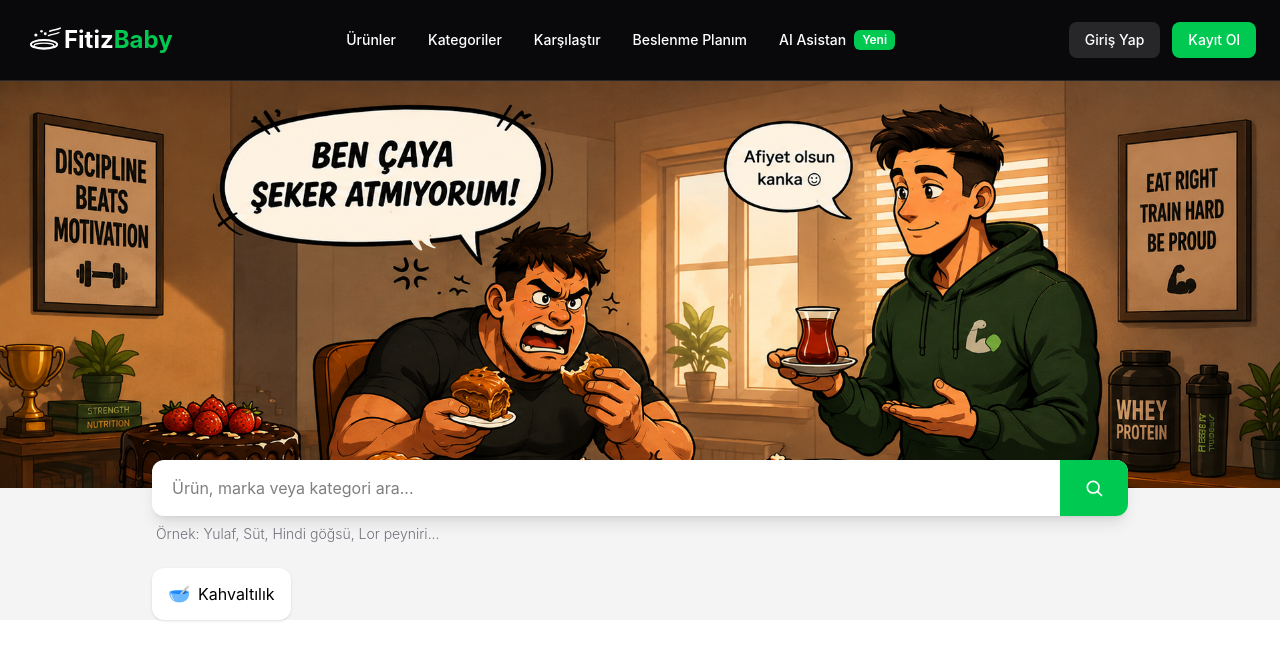
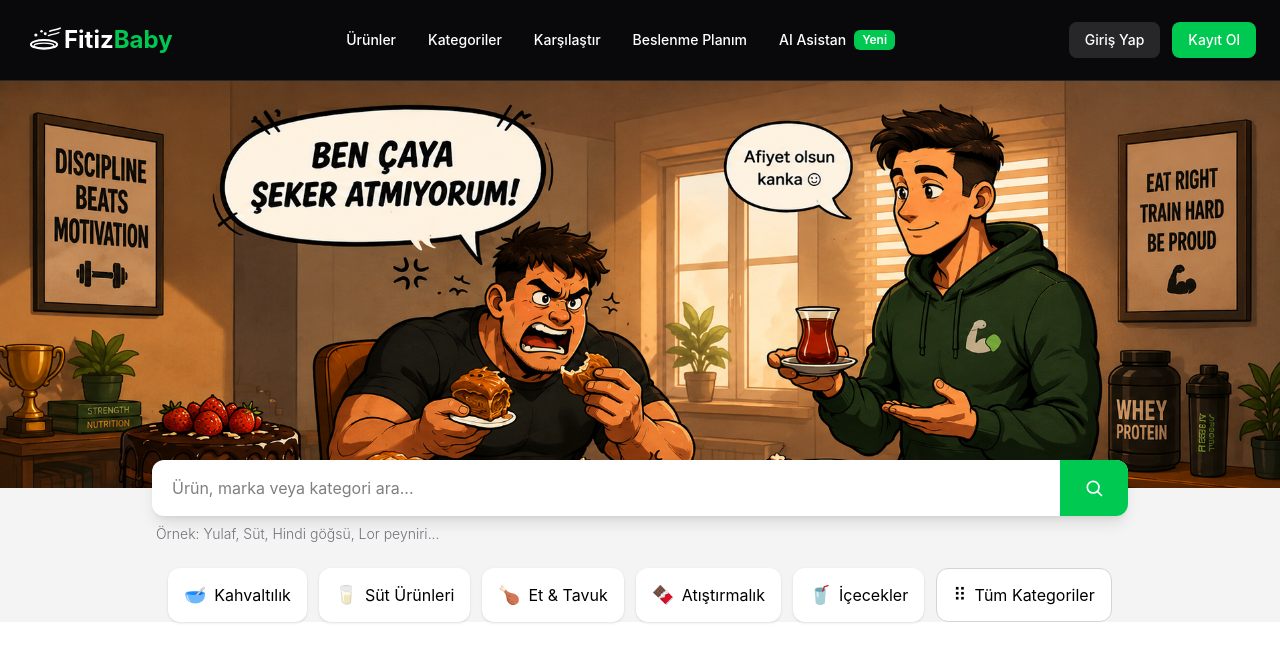
Before and after one commit to huseyin-akkaya/FitizBaby, a React (Vite) app: page / in a window 1280 px wide. Shown: the top 662 px of the page. Built offline with nearby package versions, Linux system fonts and the light colour scheme.

Commit message:
Kategori kartları eklendi

```diff
--- /dev/null
+++ b/src/components/FeatureSection.jsx
@@ -0,0 +1,11 @@
+function FeatureSection() {
+
+return (
+    <section>
+
+    </section>
+)
+
+
+}
+export default FeatureSection
--- a/src/components/HeroSection.jsx
+++ b/src/components/HeroSection.jsx
@@ -70,14 +70,49 @@ function HeroSection() {
           </p>
 
           {/* Kategori kısa yollarının bulunduğu alan */}
-          <div className="mt-6 flex gap-3">
+          <div className="mt-6 flex gap-3 justify-center">
 
             {/* Kahvaltılık kategorisi ve logosu */}
-            <button className="bg-white px-4 py-3 rounded-xl shadow-sm flex items-center gap-2">
+            <button className="bg-white px-4 py-3 rounded-xl shadow-sm flex items-center gap-2 cursor-pointer transition hover:shadow-md hover:-translate-y-0.5">
               <span className="text-lg">
                 🥣
               </span>
               Kahvaltılık
+            </button>
+            {/*Süt Ürünleri kategorisi ve logosu */}
+            <button className="bg-white px-4 py-3 rounded-xl shadow-sm flex items-center gap-2 cursor-pointer transition hover:shadow-md hover:-translate-y-0.5">
+                <span className="text-lg">
+                    🥛
+                </span>
+                Süt Ürünleri
+            </button>
+            {/*Et & Tavuk kategorisi ve logosu */}
+            <button className="bg-white px-4 py-3 rounded-xl shadow-sm flex items-center gap-2 cursor-pointer transition hover:shadow-md hover:-translate-y-0.5">
+              <span className="text-lg">
+                🍗
+              </span>
+              Et & Tavuk
+            </button>
+            {/*Atıştırmalık kategorisi ve logosu */}
+            <button className="bg-white px-4 py-3 rounded-xl shadow-sm flex items-center gap-2 cursor-pointer transition hover:shadow-md hover:-translate-y-0.5">
+              <span className="text-lg">
+                🍫
+              </span>
+              Atıştırmalık
+            </button>
+            {/*İçecek kategorisi ve logosu */}
+            <button className="bg-white px-4 py-3 rounded-xl shadow-sm flex items-center gap-2 cursor-pointer transition hover:shadow-md hover:-translate-y-0.5">
+              <span className="text-lg">
+                🥤
+              </span>
+              İçecekler
+            </button>
+            {/*Tüm Kategoriler ve logosu*/}
+            <button className="border border-zinc-300 bg-white px-4 py-3 rounded-xl flex items-center gap-2 cursor-pointer transition hover:border-green-500 hover:text-green-600">
+              <span className="text-lg">
+                ⠿
+              </span>
+              Tüm Kategoriler
             </button>
 
           </div>
```
